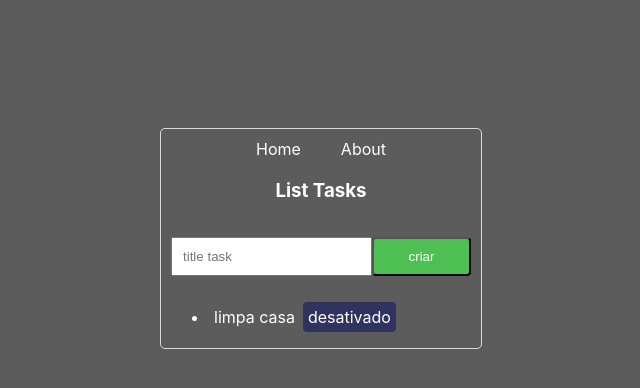
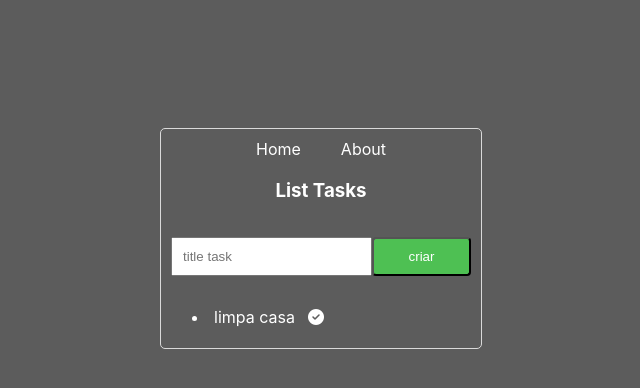
Before and after one commit to pacman2020/reactjs, a React (Create React App) app: page / in a window 1280 px wide. Shown: the top 388 px of the page, without its empty margins (288-928 px from the left). Built offline with nearby package versions, Linux system fonts and the light colour scheme; the HTML template or start-up script is replaced by a standard one.

Commit message:
adicionando icons para as tarefas

```diff
--- a/public/index.html
+++ b/public/index.html
@@ -9,7 +9,7 @@
       name="description"
       content="Web site created using create-react-app"
     />
-    <link href='https://cdnjs.cloudflare.com/ajax/libs/font-awesome/5.15.3/css/fontawesome.min.css' rel='stylesheet'/>
+    <script src="https://kit.fontawesome.com/8fec3ab014.js" crossorigin="anonymous"></script>
     <link rel="apple-touch-icon" href="%PUBLIC_URL%/logo192.png" />
     <!--
       manifest.json provides metadata used when your web app is installed on a
--- a/src/compontens/ListTasks.js
+++ b/src/compontens/ListTasks.js
@@ -4,7 +4,7 @@ import '../style.css';
 
 const ListTask = () =>{
   const [tasks, setTasks ] = useState([
-    { id: 1, title: 'limpa casa', concluido: false },
+    { id: 1, title: 'limpa casa', concluido: true },
   ])
   const [title, setTitle] = useState('')
 
@@ -40,7 +40,9 @@ const ListTask = () =>{
           {tasks.map(task =>(
             <li key={task.id} >
               <span>{task.title}</span>
-              <span className="concluido" >{ task.concluido ? 'ativo':'desativado'}</span>
+              <span className="concluido" >
+                { task.concluido ? <i class="fas fa-check-circle"></i>:
+                <i class="far fa-play-circle"></i>}</span>
             </li>
           )) }
         </ul>
--- a/src/style.css
+++ b/src/style.css
@@ -15,12 +15,6 @@ h3, a{
 margin: 5px 8px;
 color: white;
 padding: 5px;
-}
-
-.concluido{
-   padding: 5px;
-   border-radius: 4px;
-   background-color: rgb(48, 51, 94);
 }
 
 .btn {
```
